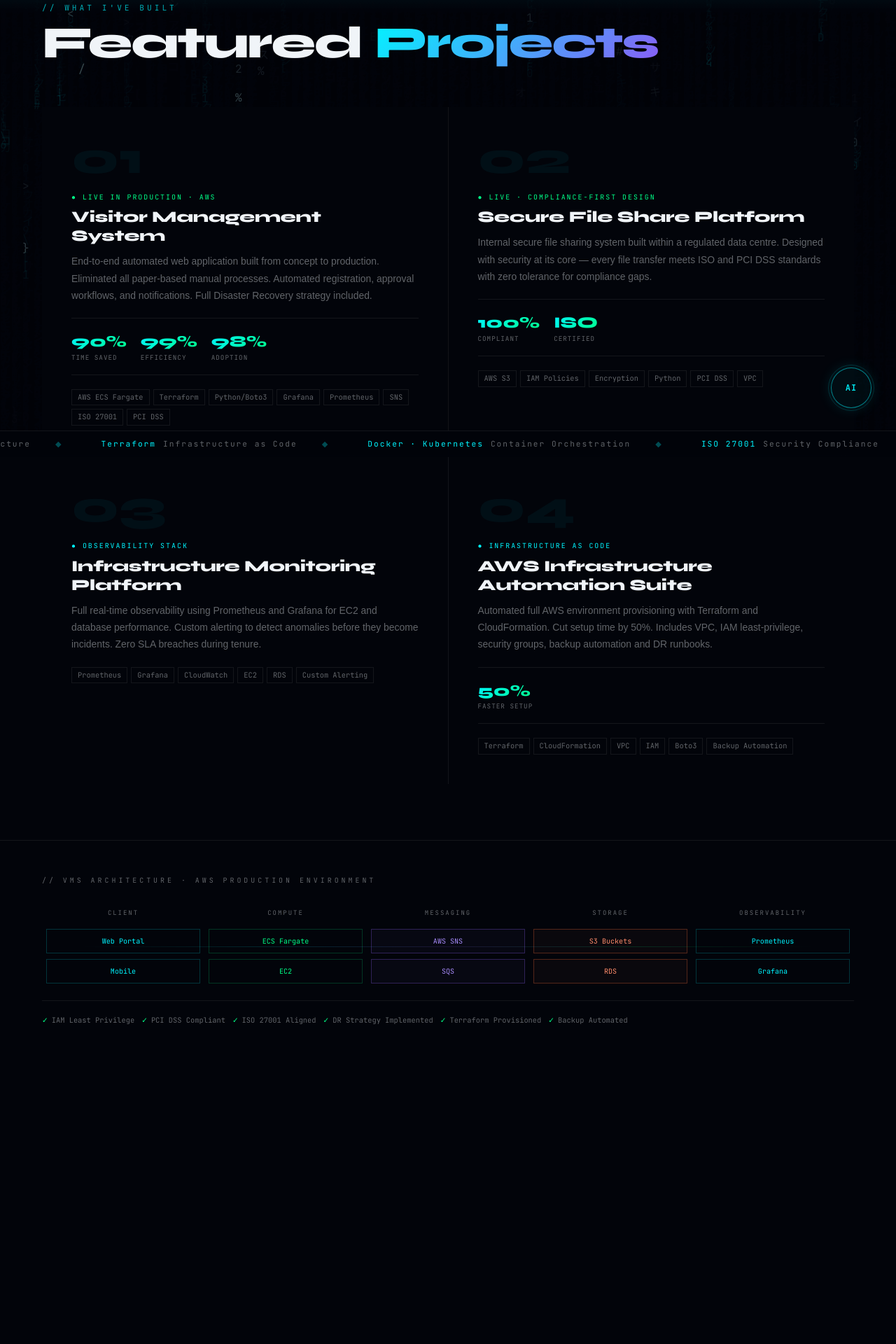
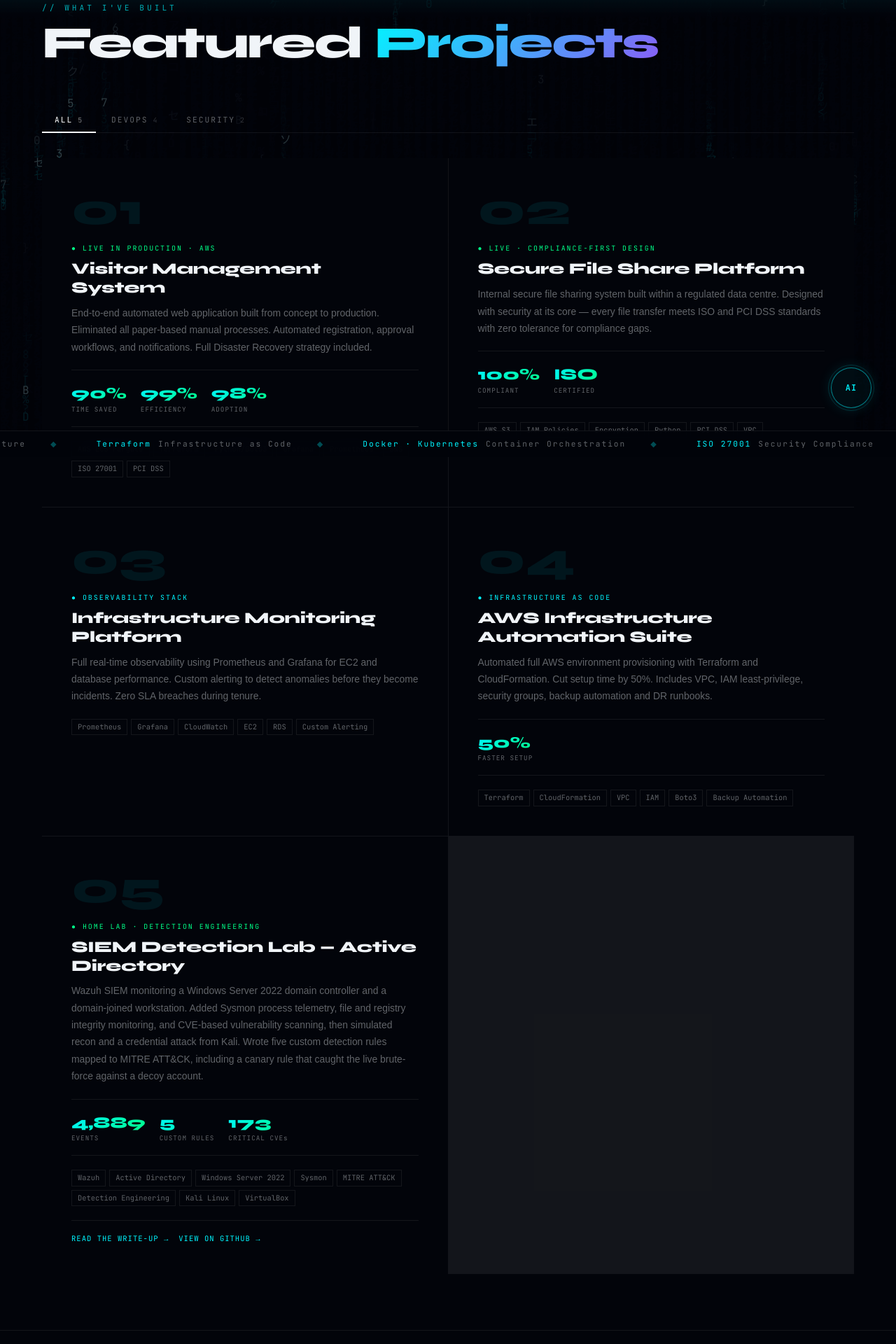
Before and after one commit to Kaytecks/buildwithkayai-v2, a Next.js app: page /projects in a window 1280 px wide. Shown: the part 147-2067 px from the top of the page at 70% size. Before the commit the page ends 1711 px from the top, so only its background shows below. Built offline with nearby package versions, Linux system fonts and the light colour scheme; a web font is replaced by a local one.

Commit message:
Add SIEM lab project card and category filter tabs

```diff
--- a/app/(public)/projects/page.tsx
+++ b/app/(public)/projects/page.tsx
@@ -1,7 +1,23 @@
 'use client'
 
+import { useState } from 'react'
+
+type Project = {
+  num: string
+  badge: string
+  badgeColor: string
+  title: string
+  desc: string
+  kpis: { v: string; l: string }[]
+  stack: string[]
+  categories: ('DevOps' | 'Security')[]
+  links?: { label: string; url: string }[]
+}
+
 export default function ProjectsPage() {
-  const projects = [
+  const [filter, setFilter] = useState<'All' | 'DevOps' | 'Security'>('All')
+
+  const projects: Project[] = [
     {
       num: '01',
       badge: '● LIVE IN PRODUCTION · AWS',
@@ -10,6 +26,7 @@ export default function ProjectsPage() {
       desc: 'End-to-end automated web application built from concept to production. Eliminated all paper-based manual processes. Automated registration, approval workflows, and notifications. Full Disaster Recovery strategy included.',
       kpis: [{ v: '90%', l: 'TIME SAVED' }, { v: '99%', l: 'EFFICIENCY' }, { v: '98%', l: 'ADOPTION' }],
       stack: ['AWS ECS Fargate', 'Terraform', 'Python/Boto3', 'Grafana', 'Prometheus', 'SNS', 'ISO 27001', 'PCI DSS'],
+      categories: ['DevOps'],
     },
     {
       num: '02',
@@ -19,6 +36,7 @@ export default function ProjectsPage() {
       desc: 'Internal secure file sharing system built within a regulated data centre. Designed with security at its core — every file transfer meets ISO and PCI DSS standards with zero tolerance for compliance gaps.',
       kpis: [{ v: '100%', l: 'COMPLIANT' }, { v: 'ISO', l: 'CERTIFIED' }],
       stack: ['AWS S3', 'IAM Policies', 'Encryption', 'Python', 'PCI DSS', 'VPC'],
+      categories: ['DevOps', 'Security'],
     },
     {
       num: '03',
@@ -28,6 +46,7 @@ export default function ProjectsPage() {
       desc: 'Full real-time observability using Prometheus and Grafana for EC2 and database performance. Custom alerting to detect anomalies before they become incidents. Zero SLA breaches during tenure.',
       kpis: [],
       stack: ['Prometheus', 'Grafana', 'CloudWatch', 'EC2', 'RDS', 'Custom Alerting'],
+      categories: ['DevOps'],
     },
     {
       num: '04',
@@ -37,8 +56,29 @@ export default function ProjectsPage() {
       desc: 'Automated full AWS environment provisioning with Terraform and CloudFormation. Cut setup time by 50%. Includes VPC, IAM least-privilege, security groups, backup automation and DR runbooks.',
       kpis: [{ v: '50%', l: 'FASTER SETUP' }],
       stack: ['Terraform', 'CloudFormation', 'VPC', 'IAM', 'Boto3', 'Backup Automation'],
+      categories: ['DevOps'],
+    },
+    {
+      num: '05',
+      badge: '● HOME LAB · DETECTION ENGINEERING',
+      badgeColor: 'var(--green)',
+      title: 'SIEM Detection Lab — Active Directory',
+      desc: 'Wazuh SIEM monitoring a Windows Server 2022 domain controller and a domain-joined workstation. Added Sysmon process telemetry, file and registry integrity monitoring, and CVE-based vulnerability scanning, then simulated recon and a credential attack from Kali. Wrote five custom detection rules mapped to MITRE ATT&CK, including a canary rule that caught the live brute-force against a decoy account.',
+      kpis: [{ v: '4,889', l: 'EVENTS' }, { v: '5', l: 'CUSTOM RULES' }, { v: '173', l: 'CRITICAL CVEs' }],
+      stack: ['Wazuh', 'Active Directory', 'Windows Server 2022', 'Sysmon', 'MITRE ATT&CK', 'Detection Engineering', 'Kali Linux', 'VirtualBox'],
+      categories: ['Security'],
+      links: [
+        { label: 'READ THE WRITE-UP →', url: 'https://buildwithkayai.com/logs/siem-detection-lab-active-directory' },
+        { label: 'VIEW ON GITHUB →', url: 'https://github.com/Kaytecks/Active-Directory-Siem-Lab' },
+      ],
     },
   ]
+
+  const tabs: ('All' | 'DevOps' | 'Security')[] = ['All', 'DevOps', 'Security']
+  const countFor = (t: 'All' | 'DevOps' | 'Security') =>
+    t === 'All' ? projects.length : projects.filter(p => p.categories.includes(t)).length
+
+  const visible = filter === 'All' ? projects : projects.filter(p => p.categories.includes(filter))
 
   const archCols = [
     { label: 'CLIENT', items: ['Web Portal', 'Mobile'], type: 'ac' },
@@ -63,9 +103,44 @@ export default function ProjectsPage() {
         <div className="s-label">// WHAT I'VE BUILT</div>
         <h2 className="s-h">Featured <em>Projects</em></h2>
 
+        {/* Filter tabs */}
+        <div style={{
+          display: 'flex', gap: '4px', marginTop: '28px', marginBottom: '36px',
+          borderBottom: '1px solid var(--border)', flexWrap: 'wrap',
+        }}>
+          {tabs.map(t => {
+            const active = filter === t
+            const accent = t === 'Security' ? 'var(--green)' : t === 'DevOps' ? 'var(--cyan)' : 'var(--fg, #fff)'
+            return (
+              <button
+                key={t}
+                onClick={() => setFilter(t)}
+                style={{
+                  fontFamily: 'JetBrains Mono, monospace', fontSize: '0.7rem',
+                  letterSpacing: '2px', textTransform: 'uppercase',
+                  background: 'transparent', border: 'none', cursor: 'pointer',
+                  padding: '10px 18px', position: 'relative',
+                  color: active ? accent : 'var(--muted)',
+                  transition: 'color 0.25s',
+                }}
+                onMouseEnter={e => { if (!active) (e.currentTarget as HTMLButtonElement).style.color = 'var(--fg, #fff)' }}
+                onMouseLeave={e => { if (!active) (e.currentTarget as HTMLButtonElement).style.color = 'var(--muted)' }}
+              >
+                {t}
+                <span style={{ opacity: 0.5, marginLeft: '7px', fontSize: '0.62rem' }}>{countFor(t)}</span>
+                <span style={{
+                  position: 'absolute', bottom: '-1px', left: 0, right: 0, height: '2px',
+                  background: active ? accent : 'transparent',
+                  transition: 'background 0.25s',
+                }} />
+              </button>
+            )
+          })}
+        </div>
+
         <div style={{ display: 'grid', gridTemplateColumns: 'repeat(auto-fit, minmax(min(100%, 500px), 1fr))', gap: '1px', background: 'var(--border)' }}>
-          {projects.map((p, i) => (
-            <div key={i} style={{
+          {visible.map((p, i) => (
+            <div key={p.num} style={{
               background: 'var(--bg)', padding: '42px',
               position: 'relative', overflow: 'hidden',
               transition: 'background 0.4s',
@@ -82,7 +157,7 @@ export default function ProjectsPage() {
 
               <div style={{
                 fontSize: 'clamp(2rem, 6vw, 4rem)', fontWeight: 900,
-                color: 'rgba(0,245,255,0.05)', lineHeight: 1,
+                color: 'rgba(0,245,255,0.08)', lineHeight: 1,
                 marginBottom: '16px', fontFamily: 'Syne, sans-serif',
               }}>{p.num}</div>
 
@@ -133,6 +208,25 @@ export default function ProjectsPage() {
                   }}>{tag}</span>
                 ))}
               </div>
+
+              {p.links && (
+                <div style={{
+                  display: 'flex', flexWrap: 'wrap', gap: '14px',
+                  marginTop: '20px', paddingTop: '18px',
+                  borderTop: '1px solid var(--border)',
+                }}>
+                  {p.links.map((link, j) => (
+                    <a key={j} href={link.url} target="_blank" rel="noopener noreferrer" style={{
+                      fontFamily: 'JetBrains Mono, monospace', fontSize: '0.66rem',
+                      letterSpacing: '1px', color: 'var(--cyan)', textDecoration: 'none',
+                      transition: 'opacity 0.3s',
+                    }}
+                      onMouseEnter={e => (e.currentTarget as HTMLAnchorElement).style.opacity = '0.65'}
+                      onMouseLeave={e => (e.currentTarget as HTMLAnchorElement).style.opacity = '1'}
+                    >{link.label}</a>
+                  ))}
+                </div>
+              )}
             </div>
           ))}
         </div>
@@ -143,7 +237,7 @@ export default function ProjectsPage() {
         <div style={{
           fontFamily: 'JetBrains Mono, monospace', fontSize: '0.62rem',
           letterSpacing: '4px', color: 'var(--muted)', marginBottom: '32px',
-        }}>// VMS ARCHITECTURE · AWS PRODUCTION ENVIRONMENT</div>
+        }}>// VMS ARCHITECTURE · VISITOR MANAGEMENT SYSTEM (PROJECT 01)</div>
 
         <div style={{
           display: 'grid', gridTemplateColumns: 'repeat(5, 1fr)',
```
